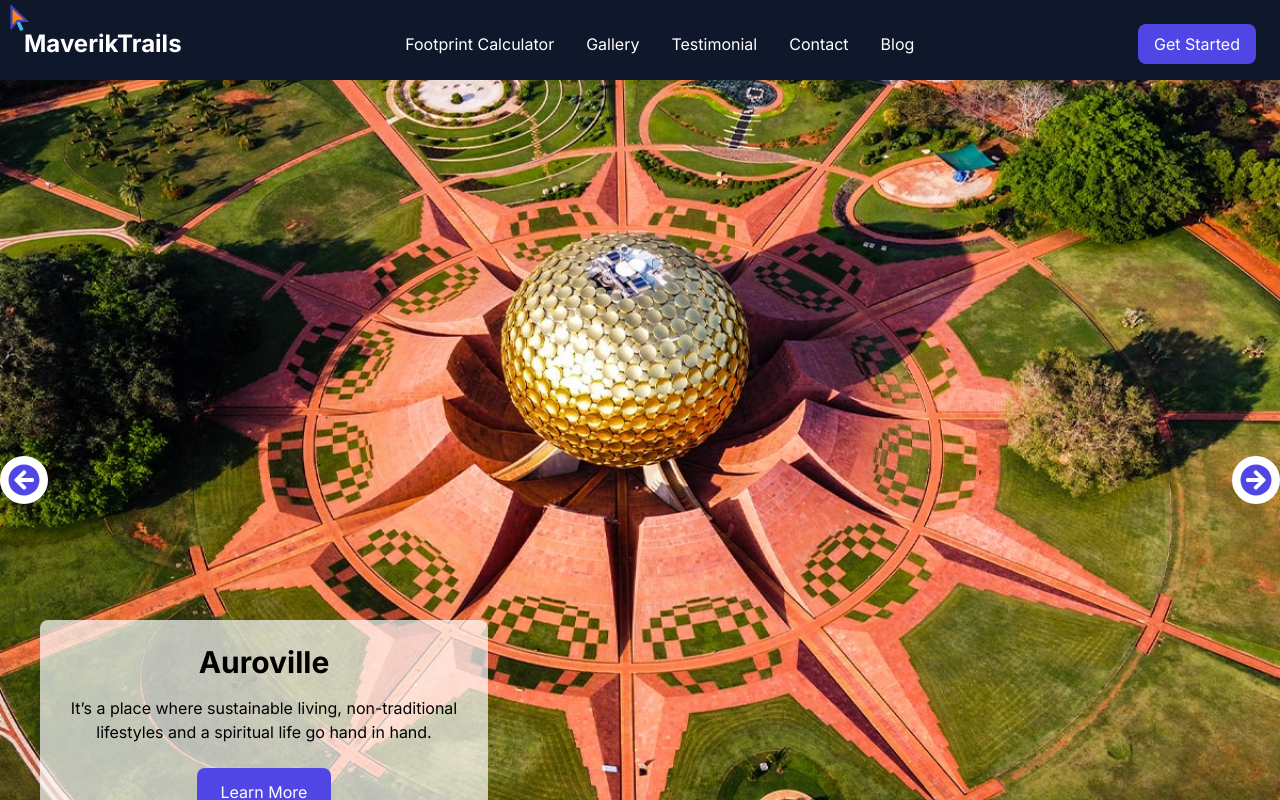
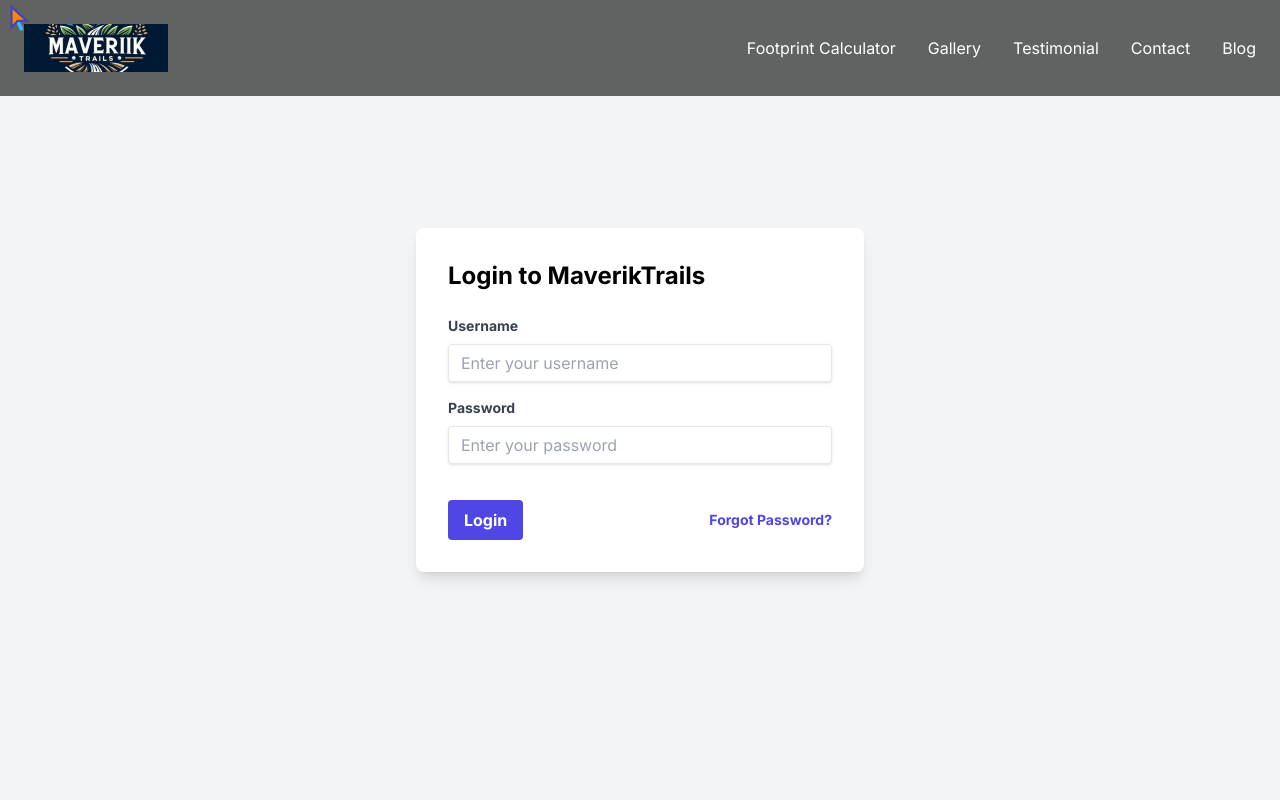
Before and after one commit to itsofficialadi/maveriktrails, a React (Vite) app: page /login in a window 1280 px wide. Shown: the top 800 px of the page. Built offline with nearby package versions, Linux system fonts and the light colour scheme.

Commit message:
added dummy login page

```diff
--- a/package.json
+++ b/package.json
@@ -21,6 +21,7 @@
     "react-dom": "^18.3.1",
     "react-icons": "^5.2.1",
     "react-responsive-carousel": "^3.2.23",
+    "react-router-dom": "^6.25.1",
     "react-tooltip": "^5.27.1"
   },
   "devDependencies": {
--- a/src/App.jsx
+++ b/src/App.jsx
@@ -1,4 +1,5 @@
 import React from 'react';
+import { BrowserRouter as Router, Route, Routes } from 'react-router-dom';
 import Navbar from './components/Navbar';
 import Hero from './components/hero';
 import Features from './components/Features';
@@ -6,12 +7,17 @@ import TrustedBrands from './components/TrustedBrands';
 import Footer from './components/Footer';
 import CarbonFootprintCalculator from './components/CarbonFootprintCalculator';
 import CustomCursor from './CustomCursor';
+import Login from './components/Login';
 
 const App = () => {
   return (
+    <Router>
       <div className="bg-background min-h-screen font-sans">
         <CustomCursor />
         <Navbar />
+        <Routes>
+          <Route path="/" element={
+            <>
               <section id="hero">
                 <Hero />
               </section>
@@ -22,8 +28,13 @@ const App = () => {
               <section id="trusted-brands">
                 <TrustedBrands />
               </section>
+            </>
+          } />
+          <Route path="/login" element={<Login />} />
+        </Routes>
         <Footer />
       </div>
+    </Router>
   );
 };
 
--- /dev/null
+++ b/src/components/Login.jsx
@@ -0,0 +1,48 @@
+import React from 'react';
+
+const Login = () => {
+  return (
+    <div className="min-h-screen flex items-center justify-center bg-gray-100">
+      <div className="bg-white p-8 rounded-lg shadow-lg max-w-md w-full">
+        <h2 className="text-2xl font-bold mb-6">Login to MaverikTrails</h2>
+        <form>
+          <div className="mb-4">
+            <label className="block text-gray-700 text-sm font-bold mb-2" htmlFor="username">
+              Username
+            </label>
+            <input
+              type="text"
+              id="username"
+              className="shadow appearance-none border rounded w-full py-2 px-3 text-gray-700 leading-tight focus:outline-none focus:shadow-outline"
+              placeholder="Enter your username"
+            />
+          </div>
+          <div className="mb-6">
+            <label className="block text-gray-700 text-sm font-bold mb-2" htmlFor="password">
+              Password
+            </label>
+            <input
+              type="password"
+              id="password"
+              className="shadow appearance-none border rounded w-full py-2 px-3 text-gray-700 mb-3 leading-tight focus:outline-none focus:shadow-outline"
+              placeholder="Enter your password"
+            />
+          </div>
+          <div className="flex items-center justify-between">
+            <button
+              type="submit"
+              className="bg-primary hover:bg-primary-dark text-white font-bold py-2 px-4 rounded focus:outline-none focus:shadow-outline"
+            >
+              Login
+            </button>
+            <a className="inline-block align-baseline font-bold text-sm text-primary hover:text-primary-dark" href="#">
+              Forgot Password?
+            </a>
+          </div>
+        </form>
+      </div>
+    </div>
+  );
+};
+
+export default Login;
--- a/src/components/Navbar.jsx
+++ b/src/components/Navbar.jsx
@@ -1,8 +1,10 @@
 import React, { useEffect, useState } from 'react';
 import { gsap } from 'gsap';
+import { Link, useLocation } from 'react-router-dom'; // Import useLocation from react-router-dom
 
 const Navbar = () => {
   const [isScrolled, setIsScrolled] = useState(false);
+  const location = useLocation(); // Use useLocation hook to get the current path
 
   useEffect(() => {
     const handleScroll = () => {
@@ -21,14 +23,16 @@ const Navbar = () => {
       duration: 0.3,
       opacity: isScrolled ? 0.9 : 1, // Adjust opacity if needed
       ease: 'power2.out',
-      backgroundColor: isScrolled ? 'rgba(255, 255, 255, 0.1)' : 'rgba(255, 255, 255, 0)', // Ensure smooth transition
+      backgroundColor: isScrolled ? 'rgba(255, 255, 255, 0.1)' : 'rgba(0, 0, 0, 0.6)', // Set default background color
       backdropFilter: isScrolled ? 'blur(10px)' : 'blur(0px)', // Ensure blur effect transitions
     });
   }, [isScrolled]);
 
   return (
-    <nav className={`navbar ${isScrolled ? 'scrolled' : ''} flex justify-between items-center p-6 transition-all duration-300`}>
-      <div className="text-white text-2xl font-bold">MaverikTrails</div>
+    <nav className={`navbar ${isScrolled ? 'scrolled' : ''} flex justify-between items-center p-6 transition-all duration-300 bg-black bg-opacity-60`}>
+      <Link to="/" className="text-white text-2xl font-bold">
+        <img src="src/assets/MaverikTrails-logo.png" alt="MaverikTrails Logo" className="h-12" /> {/* Update the src with the actual path to your logo */}
+      </Link>
       <ul className="hidden md:flex space-x-8 text-white">
         {['Footprint Calculator', 'Gallery', 'Testimonial', 'Contact', 'Blog'].map((item) => (
           <li key={item}>
@@ -38,9 +42,11 @@ const Navbar = () => {
           </li>
         ))}
       </ul>
-      <a href="/login" className="bg-primary text-white px-4 py-2 rounded-lg hover:bg-primary-dark transition">
-        Get Started
-      </a>
+      {location.pathname !== '/login' && ( // Conditionally render the button based on the path
+        <Link to="/login" className="bg-primary text-white px-4 py-2 rounded-lg hover:bg-primary-dark transition">
+          Get Started
+        </Link>
+      )}
     </nav>
   );
 };
```
Also changed, not shown: src/assets/MaverikTrails-logo.png (added), 1 other file (tests, documents, lock files or other folders). Lines whose indentation alone changed are shown as unchanged.
